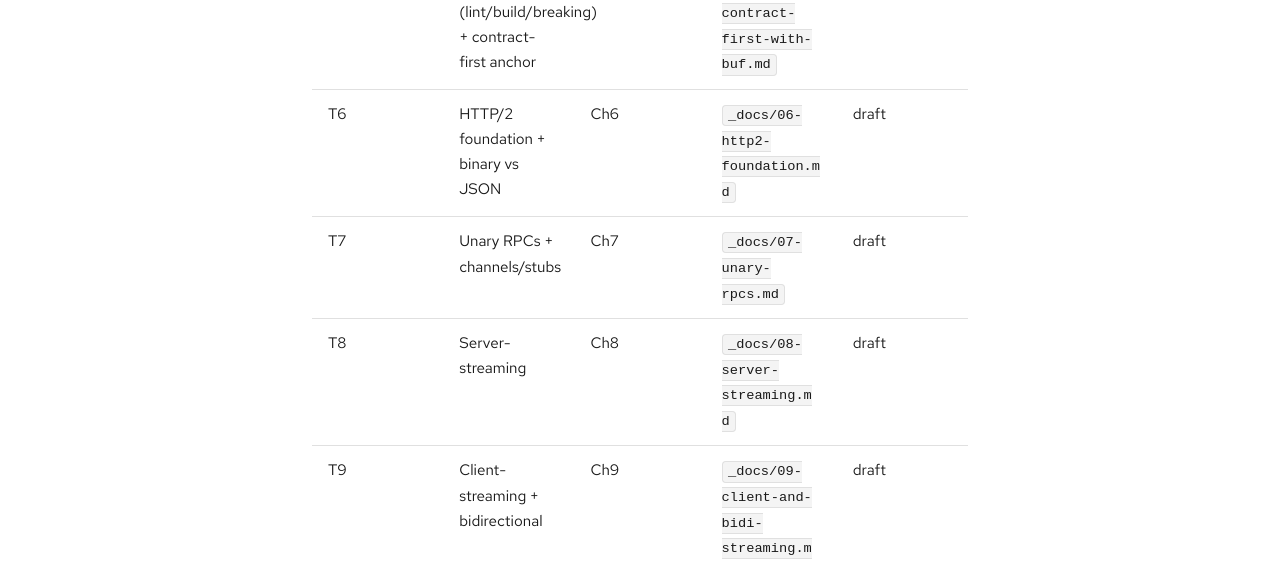
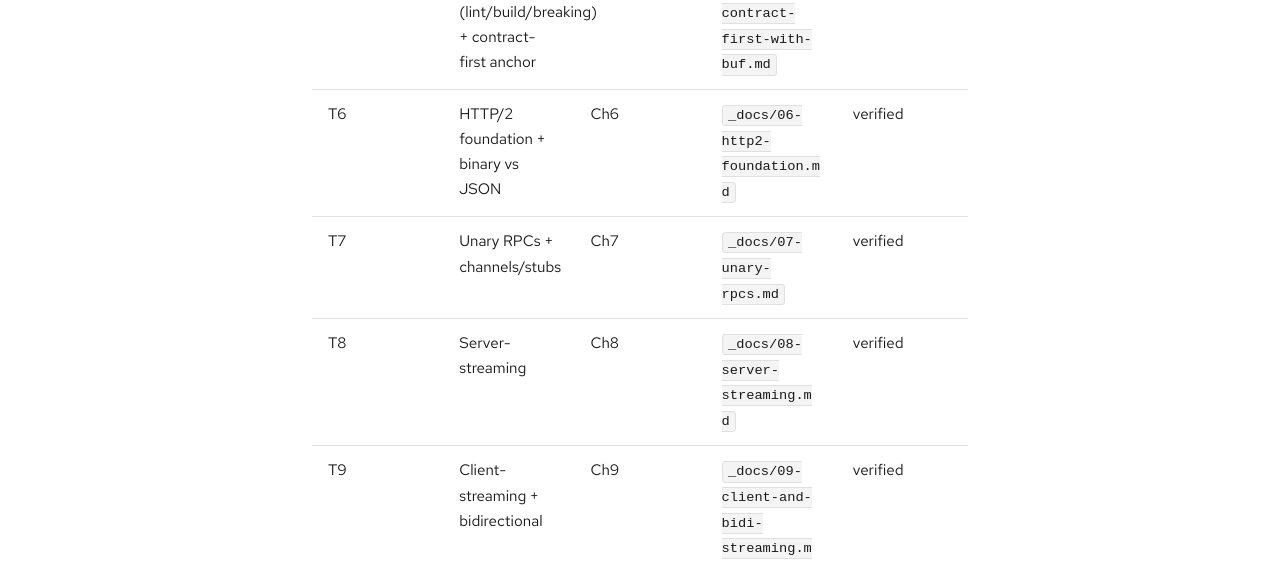
Before and after one commit to patterncatalyst/api-patterns-and-practices-grpc, a Jekyll site: the page built from _plans/coverage-matrix.md, in a window 1280 px wide and 900 px high, scrolled down 1108 px. Shown: the part 156-719 px from the top of the window. Built offline with Jekyll 4.4.1, drawn with Linux system fonts in a browser that asks for light colours; some web fonts are replaced; some of the changed text lies outside the part shown.

Commit message:
docs(r03): flip Ch6-9 -> verified (CI examples matrix green)

```diff
--- a/_plans/coverage-matrix.md
+++ b/_plans/coverage-matrix.md
@@ -23,10 +23,10 @@ while still guaranteeing no mapped-and-claimed chapter silently disappears.
 | T3 | Full protobuf coverage + wire encoding | Ch3 | `_docs/03-protobuf-in-depth.md` | verified |
 | T4 | Well-known types & JSON mapping | Ch4 | `_docs/04-well-known-types-json-mapping.md` | verified |
 | T5 | Buf (lint/build/breaking) + contract-first anchor | Ch5 | `_docs/05-contract-first-with-buf.md` | verified |
-| T6 | HTTP/2 foundation + binary vs JSON | Ch6 | `_docs/06-http2-foundation.md` | draft |
-| T7 | Unary RPCs + channels/stubs | Ch7 | `_docs/07-unary-rpcs.md` | draft |
-| T8 | Server-streaming | Ch8 | `_docs/08-server-streaming.md` | draft |
-| T9 | Client-streaming + bidirectional | Ch9 | `_docs/09-client-and-bidi-streaming.md` | draft |
+| T6 | HTTP/2 foundation + binary vs JSON | Ch6 | `_docs/06-http2-foundation.md` | verified |
+| T7 | Unary RPCs + channels/stubs | Ch7 | `_docs/07-unary-rpcs.md` | verified |
+| T8 | Server-streaming | Ch8 | `_docs/08-server-streaming.md` | verified |
+| T9 | Client-streaming + bidirectional | Ch9 | `_docs/09-client-and-bidi-streaming.md` | verified |
 | T10 | Deadlines / timeouts / cancellation | Ch10 | `_docs/10-deadlines-cancellation.md` | planned |
 | T11 | Error handling + rich error model + retries | Ch11 | `_docs/11-error-handling.md` | planned |
 | T12 | Interceptors | Ch12 | `_docs/12-interceptors.md` | planned |
@@ -64,10 +64,10 @@ while still guaranteeing no mapped-and-claimed chapter silently disappears.
 | 3 | `_docs/03-protobuf-in-depth.md` | Part 2 | verified |
 | 4 | `_docs/04-well-known-types-json-mapping.md` | Part 2 | verified |
 | 5 | `_docs/05-contract-first-with-buf.md` | Part 2 | verified |
-| 6 | `_docs/06-http2-foundation.md` | Part 3 | draft |
-| 7 | `_docs/07-unary-rpcs.md` | Part 3 | draft |
-| 8 | `_docs/08-server-streaming.md` | Part 3 | draft |
-| 9 | `_docs/09-client-and-bidi-streaming.md` | Part 3 | draft |
+| 6 | `_docs/06-http2-foundation.md` | Part 3 | verified |
+| 7 | `_docs/07-unary-rpcs.md` | Part 3 | verified |
+| 8 | `_docs/08-server-streaming.md` | Part 3 | verified |
+| 9 | `_docs/09-client-and-bidi-streaming.md` | Part 3 | verified |
 | 10 | `_docs/10-deadlines-cancellation.md` | Part 4 | planned |
 | 11 | `_docs/11-error-handling.md` | Part 4 | planned |
 | 12 | `_docs/12-interceptors.md` | Part 4 | planned |
```
